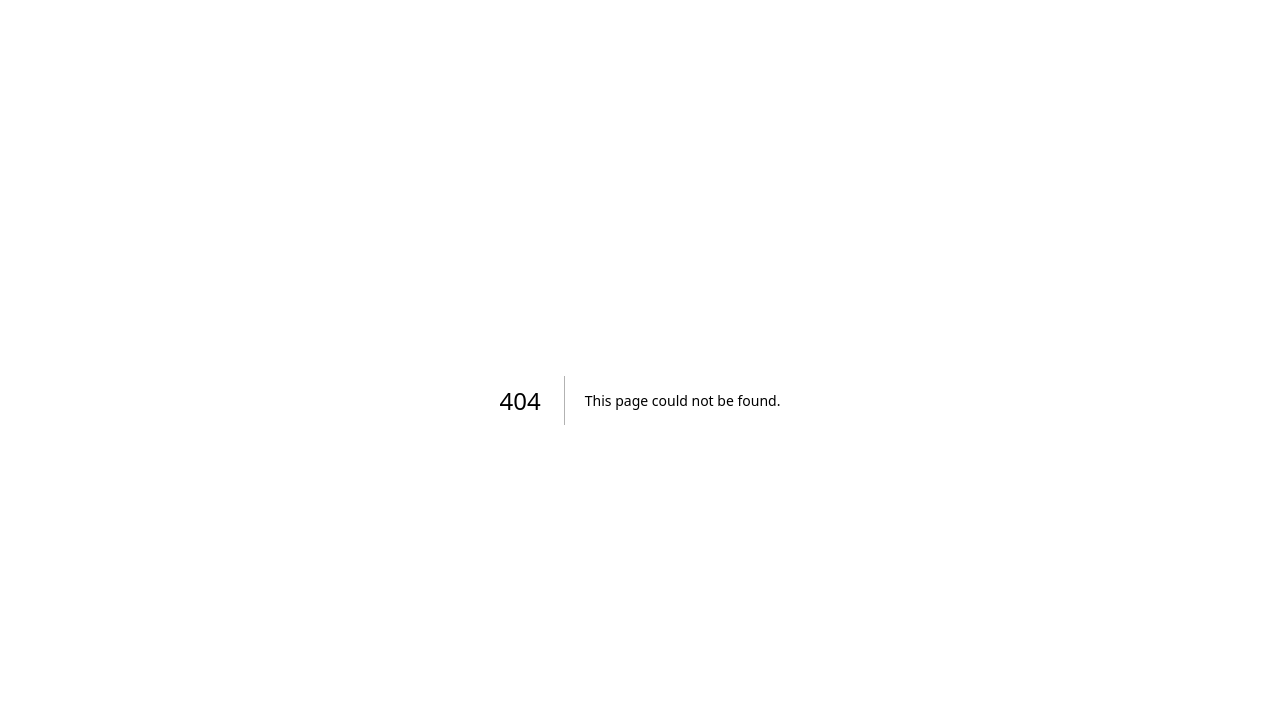
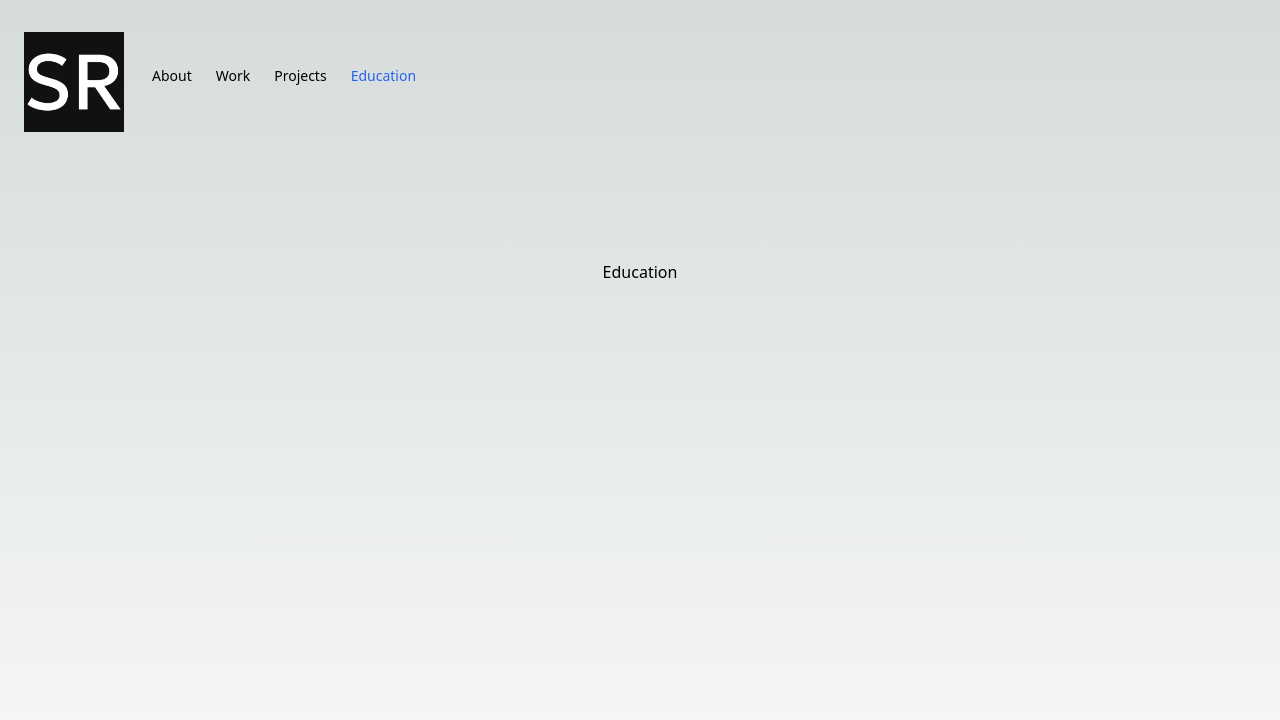
Before and after one commit to ShounakNR/nextjs-portfolio, a Next.js app: page /education in a window 1280 px wide. Before the commit this address had no page. Shown: the top 720 px of the page. Built offline with nearby package versions, Linux system fonts and the light colour scheme.

Commit message:
navbar is updated

```diff
--- a/app/components/navbar.tsx
+++ /dev/null
@@ -1,27 +0,0 @@
-import Link from "next/link";
-import Image from "next/image";
-import snr from '@/app/snr.png'
-
-const navItems = {
-  'About': {
-    route: '/'
-  },
-  'Work': {
-    route: '/work'
-  },
-  'Projects': {
-    route: '/projects'
-  },
-  'Education': {
-    route: '/education'
-  }
-}
-
-
-export default function Navbar () {
-  console.log(navItems)
-  return (
-    <div>
-    </div>
-  )
-}
--- /dev/null
+++ b/app/education/page.tsx
@@ -0,0 +1,7 @@
+export default function Education(){
+  return(
+    <p className="flex min-h-screen flex-col items-center justify-between p-24">
+      Education
+    </p>
+  )
+}
--- a/app/layout.tsx
+++ b/app/layout.tsx
@@ -1,6 +1,6 @@
 import type { Metadata } from "next";
 import "./globals.css";
-import Navbar from "@/app/components/navbar";
+import { Navbar } from "@/components/navbar";
 
 export const metadata: Metadata = {
   title: {
@@ -8,6 +8,7 @@ export const metadata: Metadata = {
     template: '%s | Shounak Rangwala'
   },
   description: "Full-Stack Developer Transforming Ideas into Digital Reality",
+  metadataBase: new URL("http://localhost:3000"),
   openGraph:{
     title: 'Shounak Rangwala',
     description: 'Full-Stack Developer Transforming Ideas into Digital Reality',
--- /dev/null
+++ b/app/projects/page.tsx
@@ -0,0 +1,7 @@
+export default function Projects(){
+  return(
+    <p className="flex min-h-screen flex-col items-center justify-between p-24">
+      Projects
+    </p>
+  )
+}
--- /dev/null
+++ b/app/work/page.tsx
@@ -0,0 +1,7 @@
+export default function Work(){
+  return(
+    <p className="flex min-h-screen flex-col items-center justify-between p-24">
+      Work
+    </p>
+  )
+}
--- /dev/null
+++ b/components/navbar.tsx
@@ -0,0 +1,60 @@
+'use client'
+import Link from "next/link";
+import { usePathname } from "next/navigation";
+import clsx from 'clsx'
+import Image from "next/image";
+
+const navItems = [
+  {
+    name: 'About',
+    route: '/'
+  },
+  {
+    name: 'Work',
+    route: '/work'
+  },
+  {
+    name: 'Projects',
+    route: '/projects'
+  },
+  {
+    name: 'Education',
+    route: '/education'
+  }
+]
+
+
+export function Navbar() {
+  const pathName = usePathname()
+  console.log(pathName)
+  return (
+
+    <div className="flex items-center px-3 py-4 md:px-2">
+      <Link
+        className="rounded-md p-4"
+        href="/"
+      >
+        <Image
+          src='/snr.png'
+          width={100}
+          height={100}
+          alt='SNR Logo'
+        />
+      </Link>
+      {navItems.map((link) => {
+        const activeClass = clsx(
+          {'text-blue-600': pathName === link.route}
+        )
+        return (
+          <Link
+            key={link.name}
+            href={link.route}
+            className={`h-[48px] gap-10 rounded-md p-5 text-sm font-medium hover:text-blue-600 md:flex-none md:justify-start md:p-2 md:px-3 ${activeClass}`}
+          >
+            <p className="hidden md:block">{link.name}</p>
+          </Link>
+        );
+      })}
+    </div>
+  )
+}
```
Also changed, not shown: package.json (+6 -5 lines), public/snr.png (renamed from app/snr.png), 1 other file (tests, documents, lock files or other folders).
